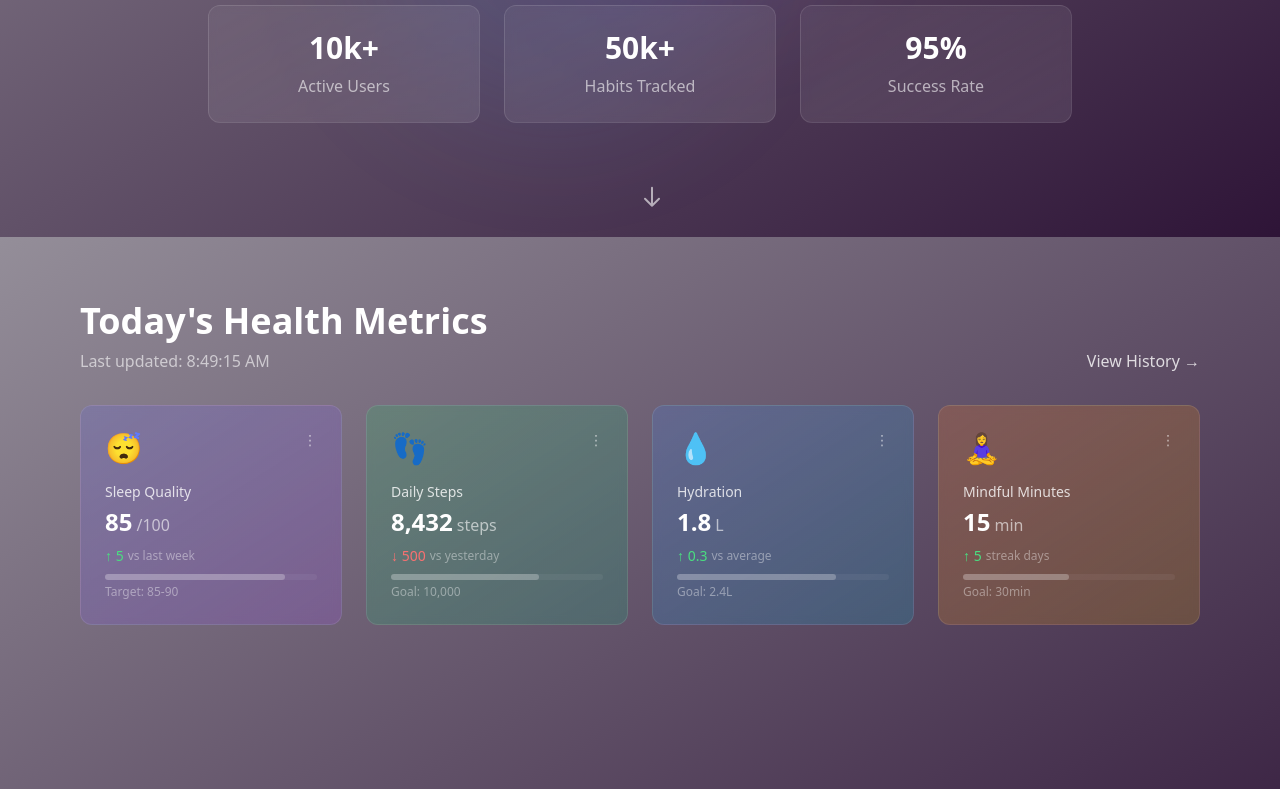
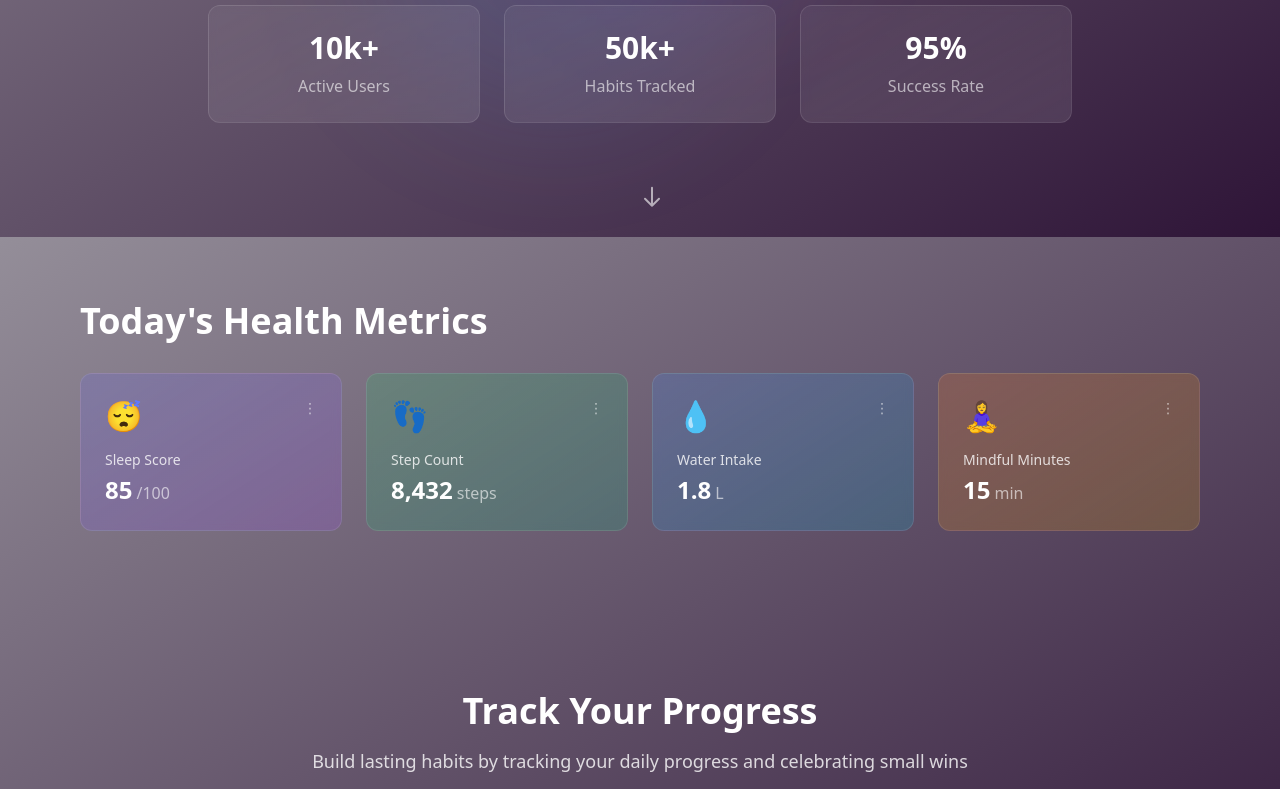
Before and after one commit to mohamedhhersi/wellness-tracker, a Next.js app: page / in a window 1280 px wide. Shown: the part 563-1352 px from the top of the page. Built offline with nearby package versions, Linux system fonts and the light colour scheme.

Commit message:
fixed unescaped apostrophe

```diff
--- a/components/HealthMetrics.tsx
+++ b/components/HealthMetrics.tsx
@@ -1,59 +1,27 @@
 import React from "react";
 import { motion } from "framer-motion";
 
-interface Metric {
-  title: string;
-  value: string;
-  unit: string;
-  icon: string;
-  color: string;
-  trend?: {
-    value: number;
-    label: string;
-  };
-  progress?: number;
-  goal?: string;
-}
-
-const metrics: Metric[] = [
+const metrics = [
   {
-    title: "Sleep Quality",
+    title: "Sleep Score",
     value: "85",
     unit: "/100",
     icon: "😴",
     color: "from-indigo-500/20 to-purple-500/20",
-    trend: {
-      value: 5,
-      label: "vs last week"
-    },
-    progress: 85,
-    goal: "Target: 85-90"
   },
   {
-    title: "Daily Steps",
+    title: "Step Count",
     value: "8,432",
     unit: "steps",
     icon: "👣",
     color: "from-green-500/20 to-emerald-500/20",
-    trend: {
-      value: -500,
-      label: "vs yesterday"
-    },
-    progress: 70,
-    goal: "Goal: 10,000"
   },
   {
-    title: "Hydration",
+    title: "Water Intake",
     value: "1.8",
     unit: "L",
     icon: "💧",
     color: "from-blue-500/20 to-cyan-500/20",
-    trend: {
-      value: 0.3,
-      label: "vs average"
-    },
-    progress: 75,
-    goal: "Goal: 2.4L"
   },
   {
     title: "Mindful Minutes",
@@ -61,12 +29,6 @@ const metrics: Metric[] = [
     unit: "min",
     icon: "🧘‍♀️",
     color: "from-orange-500/20 to-yellow-500/20",
-    trend: {
-      value: 5,
-      label: "streak days"
-    },
-    progress: 50,
-    goal: "Goal: 30min"
   },
 ];
 
@@ -74,26 +36,14 @@ const HealthMetrics: React.FC = () => {
   return (
     <section className="py-16">
       <div className="max-w-6xl mx-auto px-4">
-        <div className="flex justify-between items-end mb-8">
-          <motion.div
-            initial={{ opacity: 0, y: 20 }}
-            whileInView={{ opacity: 1, y: 0 }}
-            transition={{ duration: 0.8 }}
-          >
-            <h2 className="text-4xl font-bold text-white mb-2">
-              Today&apos;s Health Metrics
-            </h2>
-            <p className="text-white/60">
-              Last updated: {new Date().toLocaleTimeString()}
-            </p>
-          </motion.div>
-          <motion.button
-            className="text-white/80 hover:text-white transition-colors"
-            whileHover={{ scale: 1.05 }}
-          >
-            View History →
-          </motion.button>
-        </div>
+        <motion.h2
+          className="text-4xl font-bold text-white mb-8"
+          initial={{ opacity: 0, y: 20 }}
+          whileInView={{ opacity: 1, y: 0 }}
+          transition={{ duration: 0.8 }}
+        >
+          Today&apos;s Health Metrics
+        </motion.h2>
 
         <div className="grid grid-cols-1 md:grid-cols-2 lg:grid-cols-4 gap-6">
           {metrics.map((metric, index) => (
@@ -103,61 +53,24 @@ const HealthMetrics: React.FC = () => {
               whileInView={{ opacity: 1, y: 0 }}
               transition={{ duration: 0.8, delay: index * 0.1 }}
               className={`bg-gradient-to-br ${metric.color} backdrop-blur-sm
-                       p-6 rounded-xl border border-white/10 hover:border-white/20
-                       transition-all duration-300 cursor-pointer group`}
+                       p-6 rounded-xl border border-white/10`}
             >
               <div className="flex justify-between items-start mb-4">
-                <div className="text-3xl group-hover:scale-110 transition-transform">
-                  {metric.icon}
-                </div>
-                <motion.button
-                  className="text-white/60 hover:text-white/90 text-sm"
+                <div className="text-3xl">{metric.icon}</div>
+                <motion.div
+                  className="text-white/60 text-sm"
                   whileHover={{ scale: 1.1 }}
                 >
                   ⋮
-                </motion.button>
+                </motion.div>
               </div>
-
               <h3 className="text-white/80 text-sm mb-1">{metric.title}</h3>
-
-              <div className="flex items-baseline mb-2">
+              <div className="flex items-baseline">
                 <span className="text-2xl font-bold text-white">
                   {metric.value}
                 </span>
                 <span className="text-white/60 ml-1">{metric.unit}</span>
               </div>
-
-              {metric.trend && (
-                <div className="flex items-center mb-2">
-                  <span className={`text-sm ${
-                    metric.trend.value > 0 ? 'text-green-400' :
-                    metric.trend.value < 0 ? 'text-red-400' :
-                    'text-white/60'
-                  }`}>
-                    {metric.trend.value > 0 ? '↑' : metric.trend.value < 0 ? '↓' : '→'}
-                    {' '}
-                    {Math.abs(metric.trend.value)}
-                  </span>
-                  <span className="text-white/40 text-xs ml-1">
-                    {metric.trend.label}
-                  </span>
-                </div>
-              )}
-
-              {metric.progress !== undefined && (
-                <div className="w-full bg-white/5 rounded-full h-1.5 mb-1">
-                  <div
-                    className="bg-white/25 h-full rounded-full transition-all duration-500"
-                    style={{ width: `${metric.progress}%` }}
-                  />
-                </div>
-              )}
-
-              {metric.goal && (
-                <div className="text-white/40 text-xs">
-                  {metric.goal}
-                </div>
-              )}
             </motion.div>
           ))}
         </div>
```
